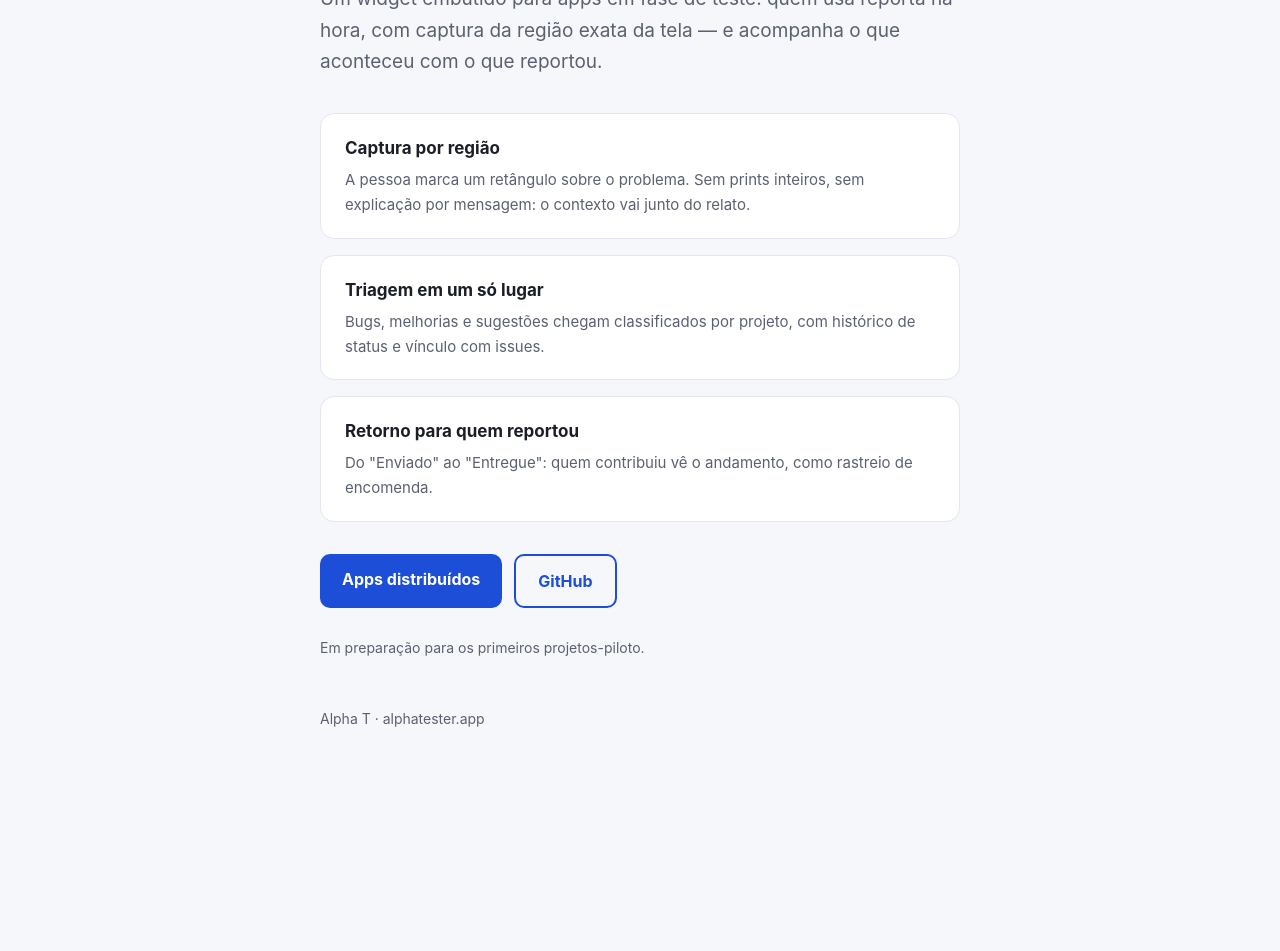
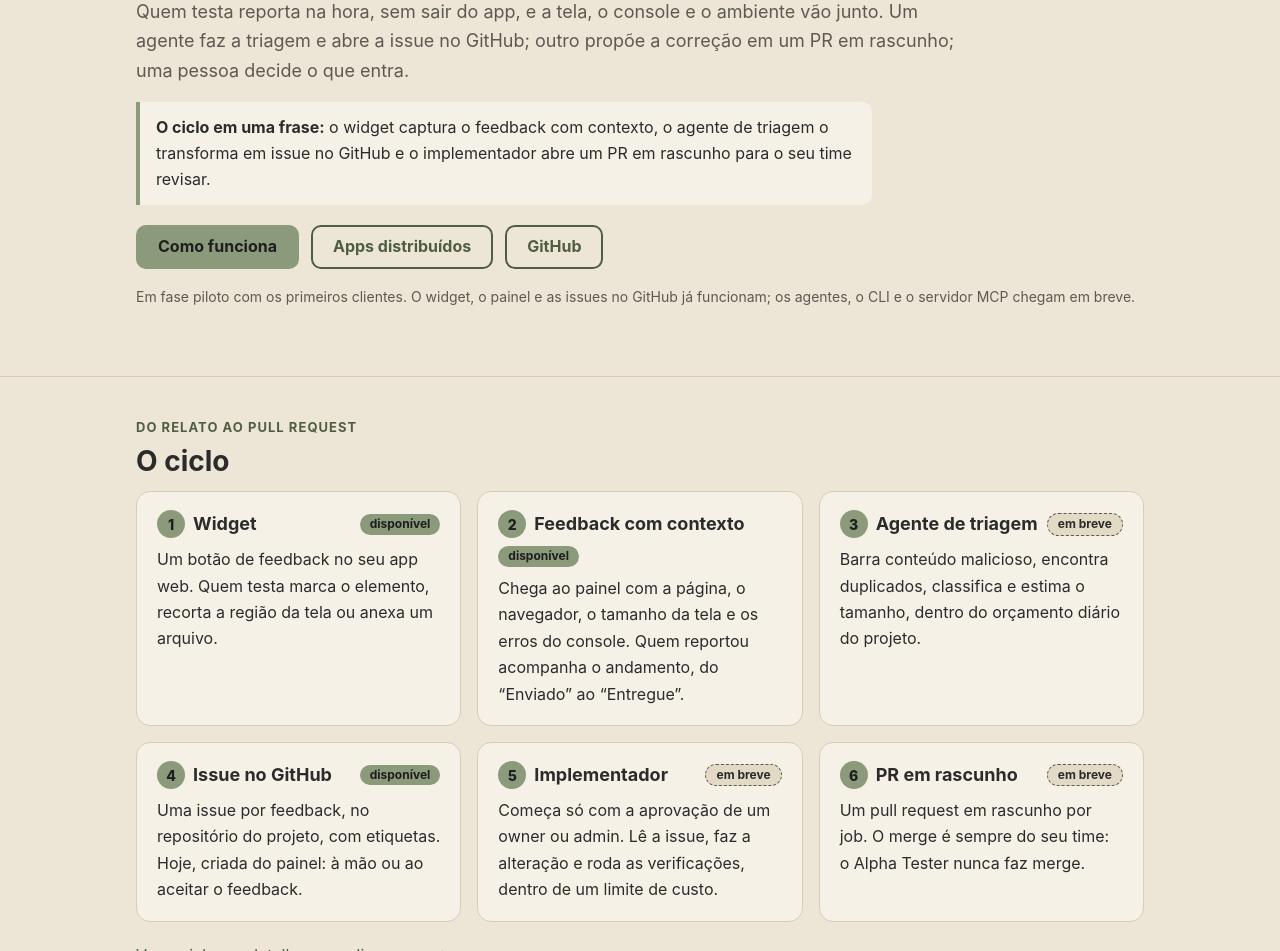
Before and after one commit to msant77/alpha-t, a plain HTML site: page index.html in a window 1280 px wide. Shown: the part 232-1183 px from the top of the page. Before the commit the page ends 1027 px from the top, so only its background shows below. Drawn offline with Linux system fonts and the light colour scheme.

Commit message:
feat(landing): landing v2 with the loop and a disabled sign-in (#3)
The landing names the product promise and the whole loop: widget,
feedback with context, triage agent, GitHub issue, implementer, draft
PR, each marked as available or "em breve". The header links to the
new "Como funciona" page, the apps page and the pricing section, and
carries the theme toggle and the "Entrar" and "Sair" buttons, present
but disabled. The three original cards and the apps and GitHub links
stay. Description and Open Graph tags added.

Co-authored-by: builder squad house mason opus high
Co-Authored-By: Claude Opus 5.5 <noreply@anthropic.com>

```diff
--- a/assets/site.css
+++ b/assets/site.css
@@ -180,6 +180,24 @@ main section + section { border-top: 1px solid var(--line); }
   border: 1px dashed var(--muted); border-radius: 16px;
 }
 
+/* ---- Landing ---- */
+.hero { padding: 48px 0 40px; }
+.loop-line {
+  max-width: 46em; padding: 12px 16px; margin: 16px 0 20px;
+  background: var(--surface-raised); border-left: 4px solid var(--accent);
+  border-radius: 0 10px 10px 0;
+}
+.actions { display: flex; flex-wrap: wrap; gap: 12px; margin: 0 0 16px; }
+.steps { list-style: none; padding: 0; margin: 0 0 20px; }
+.step-head { display: flex; flex-wrap: wrap; align-items: center; gap: 8px; margin-bottom: 8px; }
+.step-head h3 { margin: 0; margin-right: auto; }
+.step-n {
+  display: inline-grid; place-items: center; flex: none;
+  width: 28px; height: 28px; border-radius: 50%;
+  background: var(--accent); color: var(--on-accent); font-weight: 800; font-size: 14px;
+}
+@media (min-width: 960px) { .hero { padding: 72px 0 56px; } }
+
 /* ---- Diagrams (inline SVG, themed through the same variables) ---- */
 figure.diagram { margin: 20px 0; }
 figure.diagram svg { display: block; width: 100%; max-width: 640px; margin: 0 auto; }
--- a/index.html
+++ b/index.html
@@ -3,84 +3,156 @@
 <head>
 <meta charset="utf-8">
 <meta name="viewport" content="width=device-width, initial-scale=1">
-<title>Alpha T — feedback com contexto, de dentro do app</title>
-<meta name="description" content="Alpha T: widget de feedback embutido para apps em teste — capturas por região, triagem e acompanhamento para quem reportou.">
-<style>
-  :root {
-    --bg: #f6f7fb; --card: #ffffff; --text: #1b1e28; --muted: #5b6172;
-    --accent: #1d4ed8; --accent-text: #ffffff; --border: #e3e6ef;
-  }
-  @media (prefers-color-scheme: dark) {
-    :root {
-      --bg: #12141c; --card: #1b1e28; --text: #e9ebf2; --muted: #9aa1b5;
-      --accent: #4c6ef5; --accent-text: #ffffff; --border: #2a2e3d;
-    }
-  }
-  * { box-sizing: border-box; }
-  body {
-    margin: 0; background: var(--bg); color: var(--text);
-    font: 16px/1.65 -apple-system, "Segoe UI", Roboto, Ubuntu, sans-serif;
-  }
-  .wrap { max-width: 680px; margin: 0 auto; padding: 64px 20px; }
-  .brand {
-    display: inline-block; font-weight: 800; letter-spacing: .04em;
-    color: var(--accent); border: 2px solid var(--accent);
-    border-radius: 10px; padding: 4px 14px; font-size: 18px;
-  }
-  h1 { margin: 20px 0 8px; font-size: 34px; line-height: 1.2; }
-  .tagline { margin: 0 0 36px; color: var(--muted); font-size: 19px; }
-  .card {
-    background: var(--card); border: 1px solid var(--border);
-    border-radius: 14px; padding: 20px 24px; margin-bottom: 16px;
-  }
-  .card h2 { margin: 0 0 6px; font-size: 17px; }
-  .card p { margin: 0; color: var(--muted); font-size: 15px; }
-  .links { margin-top: 32px; display: flex; gap: 12px; flex-wrap: wrap; }
-  .btn {
-    display: inline-block; background: var(--accent); color: var(--accent-text);
-    text-decoration: none; font-weight: 700; padding: 12px 22px;
-    border-radius: 10px;
-  }
-  .btn.ghost {
-    background: transparent; color: var(--accent);
-    border: 2px solid var(--accent);
-  }
-  .status { margin-top: 28px; color: var(--muted); font-size: 14px; }
-  footer { margin-top: 48px; color: var(--muted); font-size: 14px; }
-</style>
+<title>Alpha Tester — feedback com contexto, de dentro do app</title>
+<meta name="description" content="Alpha Tester: widget de feedback para apps em teste. O relato chega com tela, console e ambiente; um agente faz a triagem e abre a issue no GitHub, outro propõe a correção em um PR em rascunho.">
+<meta name="color-scheme" content="light dark">
+<meta name="theme-color" content="#EDE6D6" media="(prefers-color-scheme: light)">
+<meta name="theme-color" content="#0E3B43" media="(prefers-color-scheme: dark)">
+<link rel="canonical" href="https://alphatester.app/">
+<meta property="og:type" content="website">
+<meta property="og:site_name" content="Alpha Tester">
+<meta property="og:locale" content="pt_BR">
+<meta property="og:url" content="https://alphatester.app/">
+<meta property="og:title" content="Alpha Tester — feedback com contexto, de dentro do app">
+<meta property="og:description" content="Do widget ao PR em rascunho: feedback com contexto, triagem por agente, issue no GitHub e uma pessoa decidindo o merge.">
+<meta name="twitter:card" content="summary">
+<link rel="icon" href="/assets/favicon.svg" type="image/svg+xml">
+<script>
+  (function () {
+    try {
+      var t = localStorage.getItem('alphatester-theme');
+      if (t === 'light' || t === 'dark') document.documentElement.setAttribute('data-theme', t);
+    } catch (e) { /* storage unavailable: follow the system preference */ }
+  })();
+</script>
+<link rel="stylesheet" href="/assets/site.css">
+<script src="/assets/theme.js" defer></script>
 </head>
 <body>
+<a class="skip" href="#conteudo">Pular para o conteúdo</a>
+
+<header class="site-header">
   <div class="wrap">
-  <span class="brand">ALPHA T</span>
-  <h1>Feedback com contexto, de dentro do app</h1>
-  <p class="tagline">Um widget embutido para apps em fase de teste: quem usa
-  reporta na hora, com captura da região exata da tela — e acompanha o que
-  aconteceu com o que reportou.</p>
+    <a class="brand" href="/">ALPHA TESTER</a>
+    <nav class="site-nav" aria-label="Principal">
+      <a href="/como-funciona/">Como funciona</a>
+      <a href="https://apps.alphatester.app">Apps</a>
+      <a href="#precos">Preços</a>
+    </nav>
+    <div class="header-actions">
+      <button type="button" class="theme-toggle" data-theme-toggle hidden>
+        <svg viewBox="0 0 16 16" aria-hidden="true"><circle cx="8" cy="8" r="6.5" fill="none" stroke="currentColor" stroke-width="1.5"/><path d="M8 1.5a6.5 6.5 0 0 1 0 13z" fill="currentColor"/></svg><span data-theme-label>Usar tema escuro</span>
+      </button>
+      <button type="button" class="btn small" aria-disabled="true" title="em breve">Entrar</button>
+      <button type="button" class="btn small" aria-disabled="true" title="em breve">Sair</button>
+    </div>
+  </div>
+</header>
 
+<main id="conteudo">
+  <section class="hero" aria-labelledby="hero-titulo">
+    <div class="wrap">
+      <p class="eyebrow">Para apps em fase de teste</p>
+      <h1 id="hero-titulo">Feedback com contexto, de dentro do app</h1>
+      <p class="lead">Quem testa reporta na hora, sem sair do app, e a tela, o
+      console e o ambiente vão junto. Um agente faz a triagem e abre a issue
+      no GitHub; outro propõe a correção em um PR em rascunho; uma pessoa
+      decide o que entra.</p>
+      <p class="loop-line"><strong>O ciclo em uma frase:</strong> o widget
+      captura o feedback com contexto, o agente de triagem o transforma em
+      issue no GitHub e o implementador abre um PR em rascunho para o seu
+      time revisar.</p>
+      <div class="actions">
+        <a class="btn" href="/como-funciona/">Como funciona</a>
+        <a class="btn ghost" href="https://apps.alphatester.app">Apps distribuídos</a>
+        <a class="btn ghost" href="https://github.com/msant77/alpha-t">GitHub</a>
+      </div>
+      <p class="small-print">Em fase piloto com os primeiros clientes. O
+      widget, o painel e as issues no GitHub já funcionam; os agentes, o CLI
+      e o servidor MCP chegam em breve.</p>
+    </div>
+  </section>
+
+  <section aria-labelledby="ciclo-titulo">
+    <div class="wrap">
+      <p class="eyebrow">Do relato ao pull request</p>
+      <h2 id="ciclo-titulo">O ciclo</h2>
+      <ol class="grid three steps">
+        <li class="card step">
+          <div class="step-head"><span class="step-n" aria-hidden="true">1</span><h3>Widget</h3><span class="badge">disponível</span></div>
+          <p>Um botão de feedback no seu app web. Quem testa marca o elemento,
+          recorta a região da tela ou anexa um arquivo.</p>
+        </li>
+        <li class="card step">
+          <div class="step-head"><span class="step-n" aria-hidden="true">2</span><h3>Feedback com contexto</h3><span class="badge">disponível</span></div>
+          <p>Chega ao painel com a página, o navegador, o tamanho da tela e os
+          erros do console. Quem reportou acompanha o andamento, do
+          “Enviado” ao “Entregue”.</p>
+        </li>
+        <li class="card step">
+          <div class="step-head"><span class="step-n" aria-hidden="true">3</span><h3>Agente de triagem</h3><span class="badge soon">em breve</span></div>
+          <p>Barra conteúdo malicioso, encontra duplicados, classifica e
+          estima o tamanho, dentro do orçamento diário do projeto.</p>
+        </li>
+        <li class="card step">
+          <div class="step-head"><span class="step-n" aria-hidden="true">4</span><h3>Issue no GitHub</h3><span class="badge">disponível</span></div>
+          <p>Uma issue por feedback, no repositório do projeto, com etiquetas.
+          Hoje, criada do painel: à mão ou ao aceitar o feedback.</p>
+        </li>
+        <li class="card step">
+          <div class="step-head"><span class="step-n" aria-hidden="true">5</span><h3>Implementador</h3><span class="badge soon">em breve</span></div>
+          <p>Começa só com a aprovação de um owner ou admin. Lê a issue, faz a
+          alteração e roda as verificações, dentro de um limite de custo.</p>
+        </li>
+        <li class="card step">
+          <div class="step-head"><span class="step-n" aria-hidden="true">6</span><h3>PR em rascunho</h3><span class="badge soon">em breve</span></div>
+          <p>Um pull request em rascunho por job. O merge é sempre do seu time:
+          o Alpha Tester nunca faz merge.</p>
+        </li>
+      </ol>
+      <p><a href="/como-funciona/">Ver o ciclo em detalhe, com diagramas →</a></p>
+    </div>
+  </section>
+
+  <section aria-labelledby="fase-titulo">
+    <div class="wrap">
+      <p class="eyebrow">Por que de dentro do app</p>
+      <h2 id="fase-titulo">Feito para a fase de teste</h2>
+      <div class="grid three">
         <div class="card">
-    <h2>Captura por região</h2>
-    <p>A pessoa marca um retângulo sobre o problema. Sem prints inteiros,
-    sem explicação por mensagem: o contexto vai junto do relato.</p>
+          <h3>Captura por região</h3>
+          <p>A pessoa marca um retângulo sobre o problema. Sem prints
+          inteiros, sem explicação por mensagem: o contexto vai junto do
+          relato.</p>
         </div>
         <div class="card">
-    <h2>Triagem em um só lugar</h2>
-    <p>Bugs, melhorias e sugestões chegam classificados por projeto, com
-    histórico de status e vínculo com issues.</p>
+          <h3>Triagem em um só lugar</h3>
+          <p>Bugs, melhorias e sugestões chegam por projeto, com histórico de
+          status e vínculo com issues.</p>
         </div>
         <div class="card">
-    <h2>Retorno para quem reportou</h2>
-    <p>Do "Enviado" ao "Entregue": quem contribuiu vê o andamento, como
+          <h3>Retorno para quem reportou</h3>
+          <p>Do “Enviado” ao “Entregue”: quem contribuiu vê o andamento, como
           rastreio de encomenda.</p>
         </div>
+      </div>
+    </div>
+  </section>
 
-  <div class="links">
-    <a class="btn" href="https://apps.alphatester.app">Apps distribuídos</a>
-    <a class="btn ghost" href="https://github.com/msant77/alpha-t">GitHub</a>
+  <!-- clientes -->
+
+  <!-- preços -->
+</main>
+
+<footer class="site-footer">
+  <div class="wrap">
+    <p>Alpha Tester · alphatester.app</p>
+    <nav aria-label="Rodapé">
+      <a href="/como-funciona/">Como funciona</a>
+      <a href="https://apps.alphatester.app">Apps</a>
+      <a href="https://github.com/msant77/alpha-t">GitHub</a>
+    </nav>
   </div>
-
-  <p class="status">Em preparação para os primeiros projetos-piloto.</p>
-
-  <footer>Alpha T · alphatester.app</footer>
-</div>
+</footer>
 </body>
 </html>
```
Lines whose indentation alone changed are shown as unchanged.
